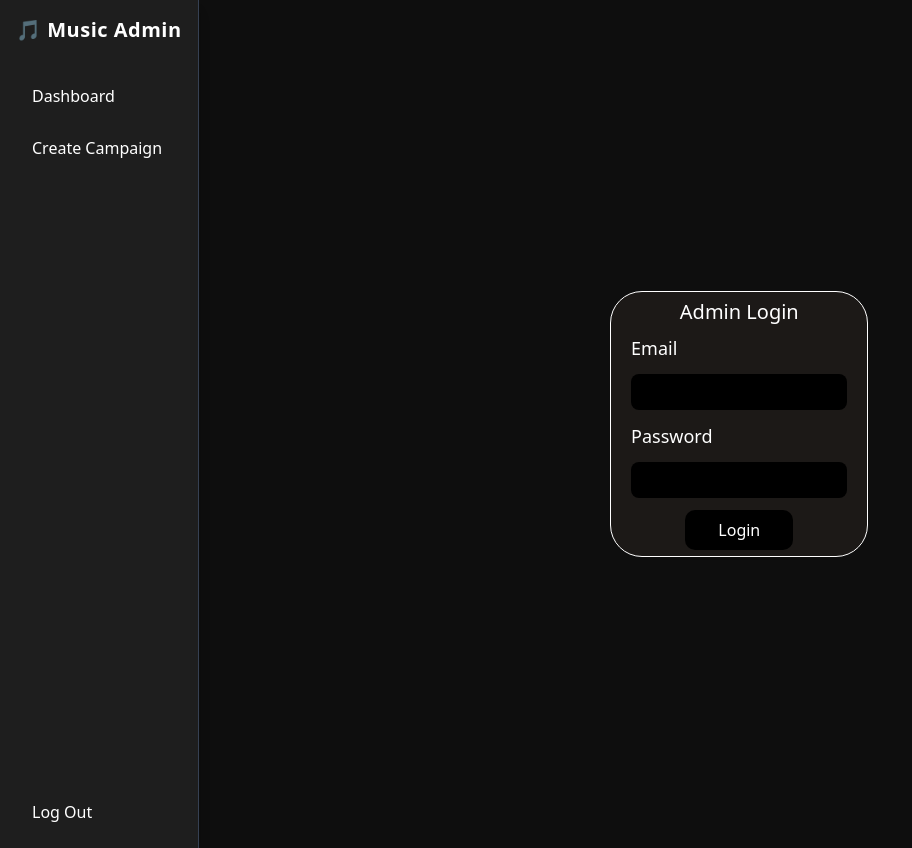
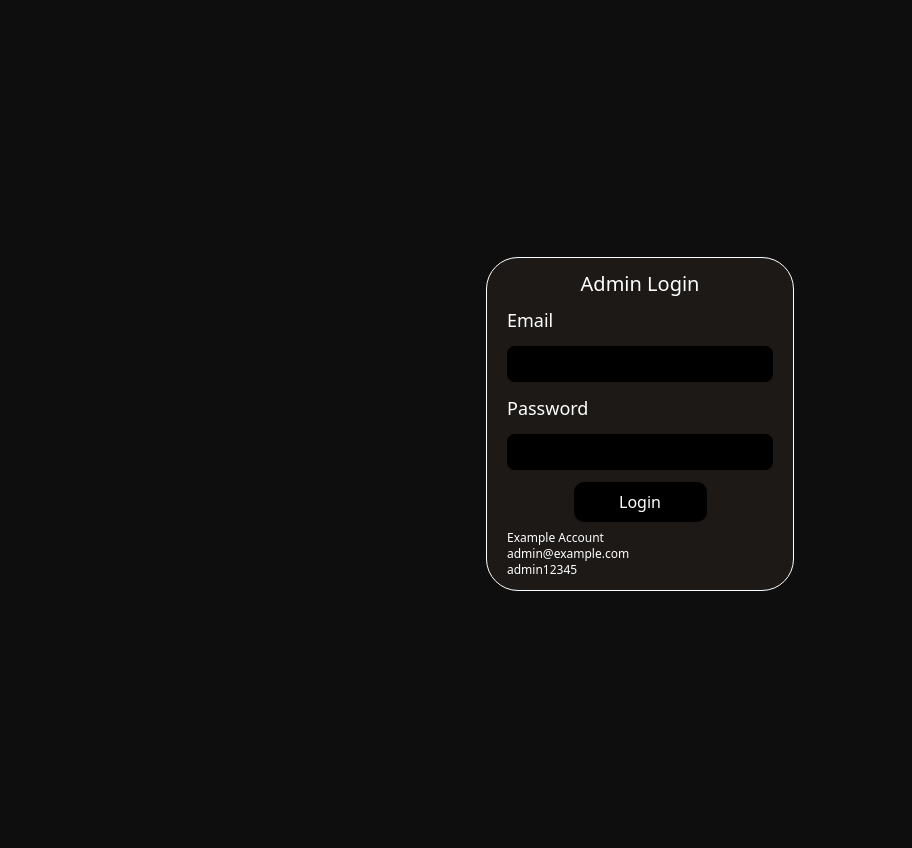
Before and after one commit to guvenfazli/Wayv-Agency-Case, a Next.js app in the folder frontend/: page /login in a window 1280 px wide. Shown: the whole page, without its empty margins (0-912 px from the left). Built offline with nearby package versions, Linux system fonts and the light colour scheme; no server answers.

Commit message:
fix: type error fixed on edit campaign

```diff
--- a/frontend/components/authPage/login.tsx
+++ b/frontend/components/authPage/login.tsx
@@ -1,7 +1,9 @@
 "use client"
 
+import { supabase } from "@/lib/supabase";
 import { useRouter } from "next/navigation";
 import { BaseSyntheticEvent, useState } from "react"
+
 
 interface UserValue {
   email: string;
@@ -29,6 +31,11 @@ export default function Login() {
 
   async function submitLogin(e: BaseSyntheticEvent) {
     e.preventDefault()
+    const { data, error } = await supabase.auth.signInWithPassword({
+      email: userValue.email,
+      password: userValue.password,
+    })
+
 
     try {
       setIsLoading(true)
@@ -62,21 +69,27 @@ export default function Login() {
   }
 
   return (
-    <div className="flex flex-col justify-center gap-2 border border-white py-3 px-5 h-1/3 w-1/4 rounded-4xl bg-stone-900">
+    <div className="flex flex-col justify-center gap-2 border border-white py-3 px-5 min-h-1/3 w-1/4 rounded-4xl bg-stone-900">
       <div className="flex text-center justify-center items-center">
         <p className="text-xl">Admin Login</p>
       </div>
 
       <form onSubmit={(e) => submitLogin(e)} className="flex flex-col justify-start items-start gap-3">
         <label className="text-lg">Email</label>
-        <input onChange={(e) => gatherValue("email", e)}  type="email" className="bg-black rounded-md py-1.5 w-full px-1 "></input>
+        <input onChange={(e) => gatherValue("email", e)} type="email" className="bg-black rounded-md py-1.5 w-full px-1 "></input>
         <label className="text-lg">Password</label>
-        <input onChange={(e) => gatherValue("password", e)}  type="password" className="bg-black rounded-md py-1.5 w-full px-1"></input>
+        <input onChange={(e) => gatherValue("password", e)} type="password" className="bg-black rounded-md py-1.5 w-full px-1"></input>
         <div className="flex w-full justify-center items-center">
           <button disabled={isLoading} className={`bg-black w-1/2 py-2 rounded-lg cursor-pointer hover:bg-black/80 duration-100 ${isLoading && 'bg-black/30'}`}>{isLoading ? 'Logging In...' : 'Login'}</button>
         </div>
       </form>
 
+      <div className="text-xs">
+        <p>Example Account</p>
+        <p>admin@example.com</p>
+        <p>admin12345</p>
+      </div>
+
       {isError && <p>{isError}</p>}
     </div>
   )
--- a/frontend/components/sideBar/sideBar.tsx
+++ b/frontend/components/sideBar/sideBar.tsx
@@ -1,5 +1,33 @@
+"use client"
+import { supabase } from "@/lib/supabase"
 import Link from "next/link"
+import { useEffect, useState } from "react"
+import { useRouter } from "next/navigation"
+
 export default function SideBar() {
+
+  const [isLoggedIn, setIsLoggedIn] = useState(false)
+  const router = useRouter()
+
+  useEffect(() => {
+
+    supabase.auth.getUser().then(({ data }) => setIsLoggedIn(data.user))
+
+    const { data: listener } = supabase.auth.onAuthStateChange((_event, session) => {
+      setIsLoggedIn(session?.user ?? false)
+    })
+
+    return () => {
+      listener.subscription.unsubscribe()
+    }
+  }, [])
+
+  async function logout() {
+    await supabase.auth.signOut()
+    router.push('/login')
+  }
+
+  if (isLoggedIn) {
     return (
       <div className="flex flex-col h-auto bg-[#1e1e1e] text-white p-4 border-r border-gray-700 shadow-lg">
         <h2 className="text-xl font-semibold mb-8 tracking-wide">🎵 Music Admin</h2>
@@ -13,10 +41,11 @@ export default function SideBar() {
         </nav>
 
         <div className="mt-auto">
-        <button className="text-left px-4 py-2 w-full rounded-md hover:bg-red-800 transition">
+          <button onClick={logout} className="text-left px-4 py-2 w-full rounded-md hover:bg-red-800 transition cursor-pointer">
             Log Out
           </button>
         </div>
       </div>
     )
   }
+}
--- a/frontend/components/singleCampaign/editCampaign.tsx
+++ b/frontend/components/singleCampaign/editCampaign.tsx
@@ -33,7 +33,7 @@ export default function EditCampaign({ data }: ComponentProps) {
     end_date: data?.end_date,
     budget: data?.budget,
     description: data?.description,
-    image_url: data?.image_url
+    image_url: data?.image_url as string
   })
   const [isError, setIsError] = useState<string | false>(false)
   const [isSuccess, setIsSucces] = useState<string | false>(false)
```
Lines whose indentation alone changed are shown as unchanged.
